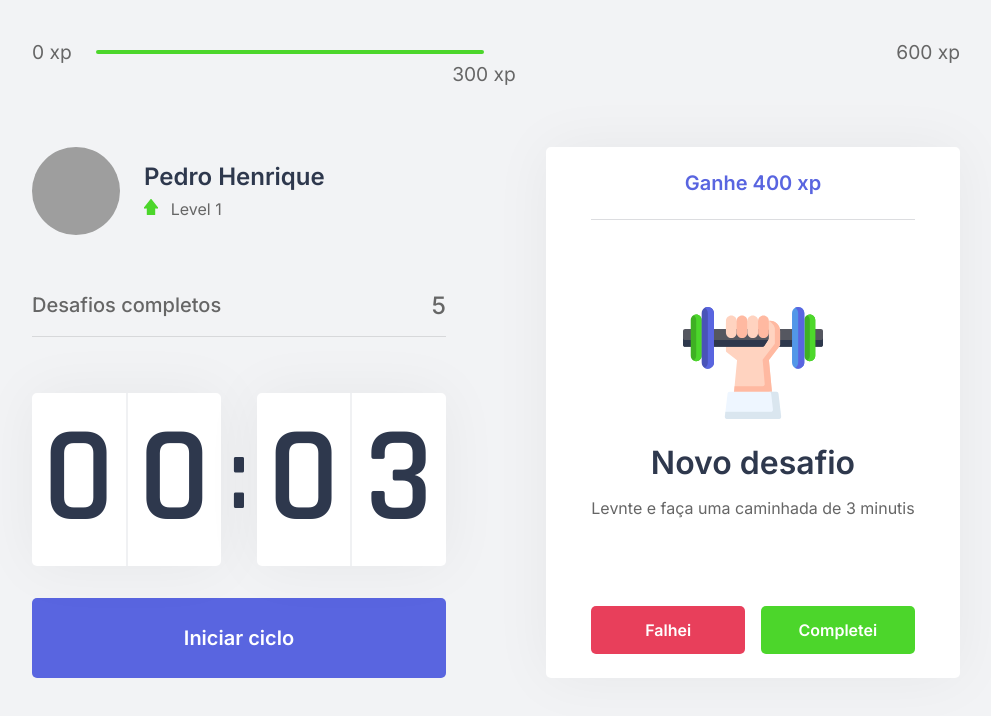
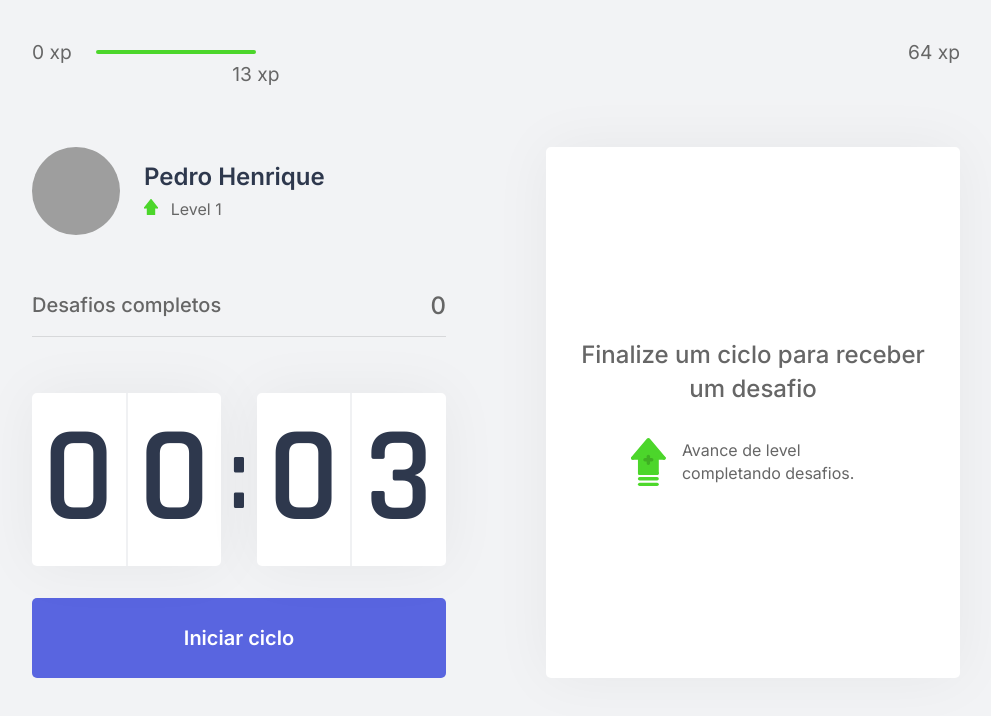
Before and after one commit to p3-d2/nlw4-react, a Next.js app: page / in a window 1280 px wide. Shown: the top 716 px of the page, without its empty margins (144-1135 px from the left). Built offline with nearby package versions, Linux system fonts and the light colour scheme; grey boxes are pictures that could not be loaded.

Commit message:
adding data to the interface

```diff
--- a/src/components/ChallengeBox.tsx
+++ b/src/components/ChallengeBox.tsx
@@ -1,22 +1,30 @@
+import { useChallengeContext } from "../contexts/ChallengesContext";
 import styles from "../styles/components/ChallengeBox.module.css";
 
 export function ChallengeBox() {
-  const hasActiveChallenge = true;
+  const { activeChallenge, resetChallenge } = useChallengeContext();
 
   return (
     <div className={styles.challengeBoxContainer}>
-      {hasActiveChallenge ? (
+      {activeChallenge.amount > 0 ? (
         <div className={styles.challengeActive}>
-          <header>Ganhe 400 xp</header>
+          <header>{activeChallenge.amount}</header>
 
           <main>
-            <img src="icons/body.svg" alt="body" />
+            <img
+              src={`icons/${activeChallenge.type}.svg`}
+              alt={activeChallenge.type}
+            />
             <strong>Novo desafio</strong>
-            <p>Levnte e faça uma caminhada de 3 minutis</p>
+            <p>{activeChallenge.description}</p>
           </main>
 
           <footer>
-            <button type="button" className={styles.challengeFailButton}>
+            <button
+              type="button"
+              className={styles.challengeFailButton}
+              onClick={resetChallenge}
+            >
               Falhei
             </button>
             <button type="button" className={styles.challengeSuceededButton}>
--- a/src/components/CompletedChallenges.tsx
+++ b/src/components/CompletedChallenges.tsx
@@ -1,10 +1,13 @@
+import { useChallengeContext } from "../contexts/ChallengesContext";
 import styles from "../styles/components/CompletedChallenges.module.css";
 
 export function CompletedChallenges() {
+  const { challengesCompleted } = useChallengeContext();
+
   return (
     <div className={styles.completedChallengesContainer}>
       <span>Desafios completos</span>
-      <span>5</span>
+      <span>{challengesCompleted}</span>
     </div>
   );
 }
--- a/src/components/Countdown.tsx
+++ b/src/components/Countdown.tsx
@@ -1,11 +1,11 @@
-import { useState, useEffect, useContext } from "react";
-import { ChallengesContext } from "../contexts/ChallengesContext";
+import { useState, useEffect } from "react";
+import { useChallengeContext } from "../contexts/ChallengesContext";
 import styles from "../styles/components/Countdown.module.css";
 
 let countdownTimeout: NodeJS.Timeout | number;
 
 export function Countdown() {
-  const { startNewChallenge } = useContext(ChallengesContext);
+  const { startNewChallenge } = useChallengeContext();
 
   const [time, setTime] = useState(0.05 * 60);
   const [isActive, setIsActive] = useState(false);
--- a/src/components/ExperienceBar.tsx
+++ b/src/components/ExperienceBar.tsx
@@ -1,16 +1,25 @@
+import { useChallengeContext } from "../contexts/ChallengesContext";
 import styles from "../styles/components/ExperienceBar.module.css";
 
 export function ExperienceBar() {
+  const { currentExperience, experienceToNextLevel } = useChallengeContext();
+
+  const percentToNextLevel =
+    Math.round(currentExperience * 100) / experienceToNextLevel;
+
   return (
     <header className={styles.experienceBar}>
       <span>0 xp</span>
       <div>
-        <div style={{ width: "50%" }} />
-        <span className={styles.currentExperience} style={{ left: "50%" }}>
-          300 xp
+        <div style={{ width: `${percentToNextLevel}%` }} />
+        <span
+          className={styles.currentExperience}
+          style={{ left: `${percentToNextLevel}%` }}
+        >
+          {currentExperience} xp
         </span>
       </div>
-      <span>600 xp</span>
+      <span>{experienceToNextLevel} xp</span>
     </header>
   );
 }
```
